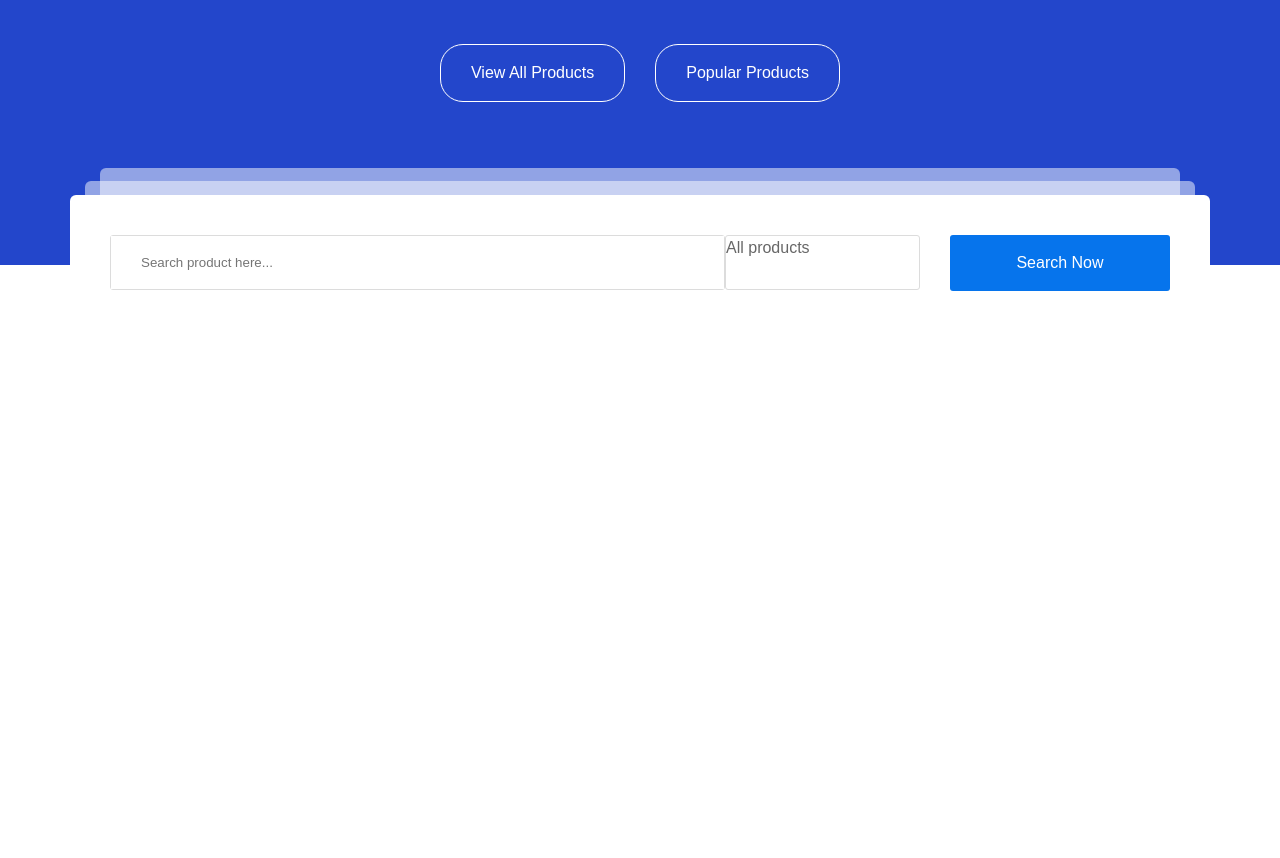
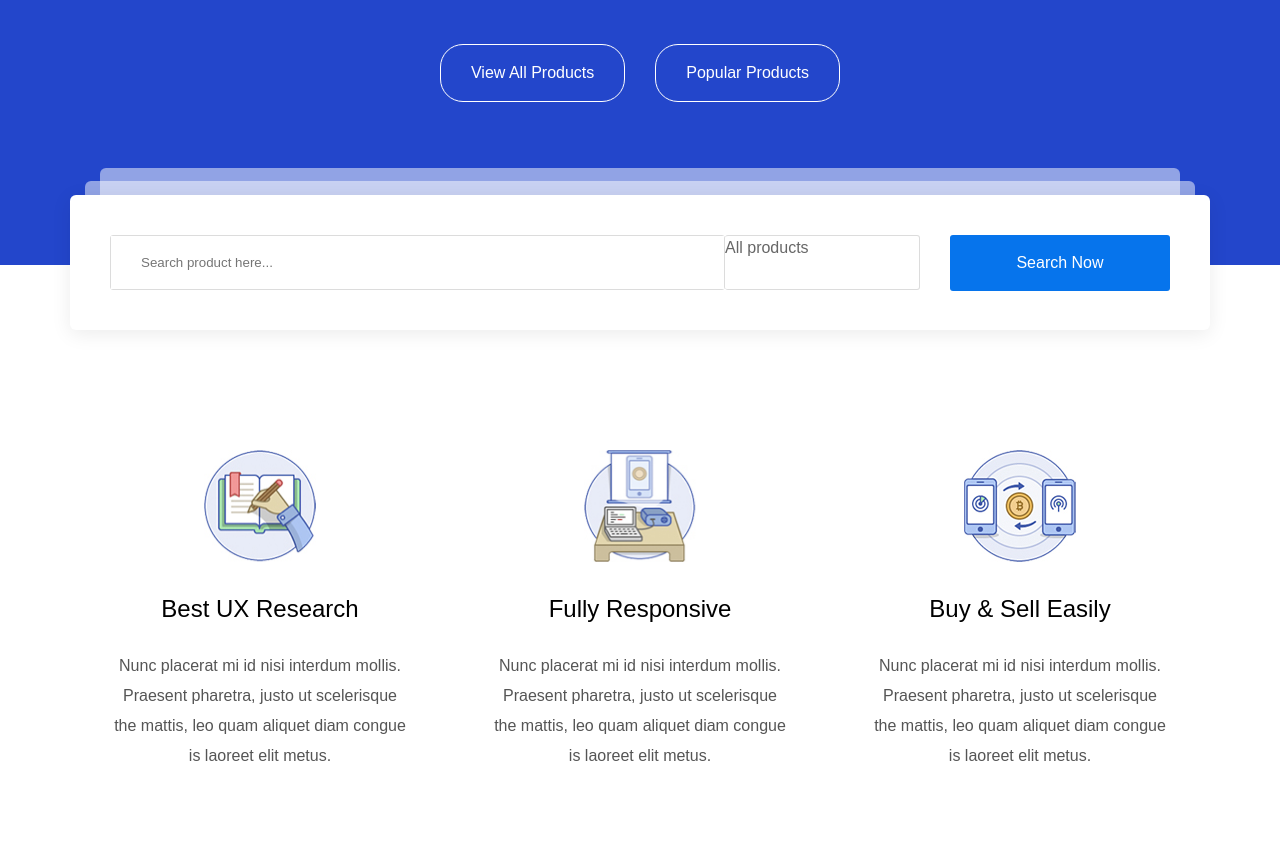
Before and after one commit to petrenko-do/marktplace, a website: page app/index.html in a window 1280 px wide. Shown: the part 640-1498 px from the top of the page. Before the commit the page ends 970 px from the top, so only its background shows below. Drawn offline with nearby package versions, Linux system fonts and the light colour scheme; files that its build step writes are made by us from their sources.

Commit message:
added features

```diff
--- a/app/index.html
+++ b/app/index.html
@@ -9,8 +9,8 @@
   <link href="https://fonts.googleapis.com/css2?family=Quicksand:wght@500;700&display=swap" rel="stylesheet">
   <link rel="stylesheet" href="css/style.min.css">
 </head>
-
 <body>
+  <!-- header -->
   <header class="header">
     <div class="header__top">
       <div class="container">
@@ -33,7 +33,6 @@
         </div>
       </div>
     </div>
-
     <div class="header__menu">
       <div class="container">
         <div class="menu">
@@ -58,6 +57,8 @@
       </div>
     </div>
   </header>
+  <!-- header -->
+  <!-- search -->
   <section class="search">
     <div class="search__info">
       <div class="container">
@@ -72,9 +73,6 @@
             <a class="search__btn-popular" href="#">Popular Products</a>
           </div>
         </div>
-
-
-
         <div class="search__form">
           <div class="search__form-product">
             <form>
@@ -102,20 +100,47 @@
             </button>
           </div>
         </div>
-
         <div class="shadow-box1"></div>
         <div class="shadow-box2"></div>
+      </div>
+    </div>
+  </section>
+  <!-- search -->
+  <!-- feature -->
+  <section class="features">
+    <div class="container">
+      <div class="features__items">
+        <div class="features__item">
+          <div class="features__item-img"><img src="images/feature/img-1.jpg" style="width: 112px; height: 112px;" alt=""></div>
+          <div class="features__item-title">Best UX Research</div>
+          <div class="features__item-text">Nunc placerat mi id nisi interdum mollis. Praesent pharetra, justo ut
+            scelerisque
+            the mattis, leo quam aliquet diam
+            congue is laoreet elit metus.</div>
+        </div>
+        <div class="features__item">
+          <div class="features__item-img"><img src="images/feature/img-2.jpg" style="width: 112px; height: 112px;" alt=""></div>
+          <div class="features__item-title">Fully Responsive</div>
+          <div class="features__item-text">Nunc placerat mi id nisi interdum mollis. Praesent pharetra, justo ut
+            scelerisque
+            the mattis, leo quam aliquet diam
+            congue is laoreet elit metus.</div>
+        </div>
+        <div class="features__item">
+          <div class="features__item-img"><img src="images/feature/img-3.jpg" style="width: 112px; height: 112px;" alt=""></div>
+          <div class="features__item-title">Buy & Sell Easily</div>
+          <div class="features__item-text">Nunc placerat mi id nisi interdum mollis. Praesent pharetra, justo ut
+            scelerisque
+            the mattis, leo quam aliquet diam
+            congue is laoreet elit metus.</div>
+        </div>
+      </div>
+    </div>
 
 
 
-      </div>
-
-
-
-    </div>
   </section>
-
-
+  <!-- feature -->
   <script src="js/main.min.js"></script>
 </body>
 
--- a/app/scss/style.scss
+++ b/app/scss/style.scss
@@ -2,6 +2,7 @@
 @import 'global';
 @import 'fonts';
 
+// header start ==========================================================================================
 .header__top {
   background-color: $bgheader;
 }
@@ -60,6 +61,7 @@
 .header__search {
   form{
     max-width: 360px;
+    width: 100%;
     position: relative;
   }
   input {
@@ -92,6 +94,9 @@
     }
   }
 }
+// header end ==========================================================================================
+
+// search start ==========================================================================================
 .search {
   position: relative;
   &__info {
@@ -146,6 +151,7 @@
       position: absolute;
       bottom: -9%;
       height: 135px;
+      box-shadow: 0px 4px 20px 0px rgba(0, 0, 0, 0.08);
       background-color: #fff;
       display: flex;
       align-items: center;
@@ -174,6 +180,7 @@
       a {
       color: #676767;
       border: 1px solid #dcdcdc;
+      border-left: none;
       border-radius: 3px;
       height: 55px;
       width: 195px;
@@ -183,47 +190,6 @@
       margin-left: 30px;
     }
   }
-
-
-
-// .search__form {
-//   position: absolute;
-//   bottom: -9%;
-//   height: 135px;
-//   background-color: #fff;
-//   display: flex;
-//   align-items: center;
-//   color: #676767;
-//   border-radius: 6px;
-//   padding: 40px;
-//   z-index: 10;
-//   width: 100%;
-//   max-width: 1140px;
-// }
-// .search__form-product {
-//   max-width: 615px;
-//   width: 100%;
-//   border: none;
-//   border: 1px solid #dcdcdc;
-//   border-radius: 3px;
-//   input {
-//     border: none;
-//     width: 100%;
-//     height: 53px;
-//     color: #676767;
-//     padding-left: 30px;
-//   }
-// }
-// .search__form-categories a {
-//   color: #676767;
-//   border: 1px solid #dcdcdc;
-//   border-radius: 3px;
-//   height: 55px;
-//   width: 195px;
-// }
-// .search__form-btn {
-//   margin-left: 30px;
-// }
 .form-btn {
   font-size: 16px;
   padding: 7px 60px;
@@ -253,3 +219,44 @@
   width: 1110px;
   z-index: 8;
 }
+// search end ==========================================================================================
+
+// features start ==========================================================================================
+.features__items {
+  height: 710px;
+  padding: 185px 0 120px;
+  display: flex;
+  justify-content: space-between;
+}
+.features__item {
+  max-width: 360px;
+  height: 405px;
+  text-align: center;
+  margin: 0 auto;
+
+  transition: all .3s;
+  &-img {
+    width: 112px;
+    height: 112px;
+    border-radius: 50%;
+    margin: 0 auto;
+    background-position: top center;
+    background-size: cover;
+    background-repeat: no-repeat;
+  }
+  &-title {
+    padding: 35px 0 30px;
+    font-size: 24px;
+    color: #000;
+  }
+  &-text {
+    width: 300px;
+    margin: 0 auto;
+    color: $text;
+    line-height: 30px;
+  }
+  &:hover {
+    box-shadow: 0px 2px 50px 0px rgba(0, 0, 0, 0.08);
+  }
+}
+// features==========================================================================================
```
Also changed, not shown: app/images/feature/img-1.jpg (added), app/images/feature/img-2.jpg (added), app/images/feature/img-3.jpg (added), app/images/icons/arrow-down.png (added).
